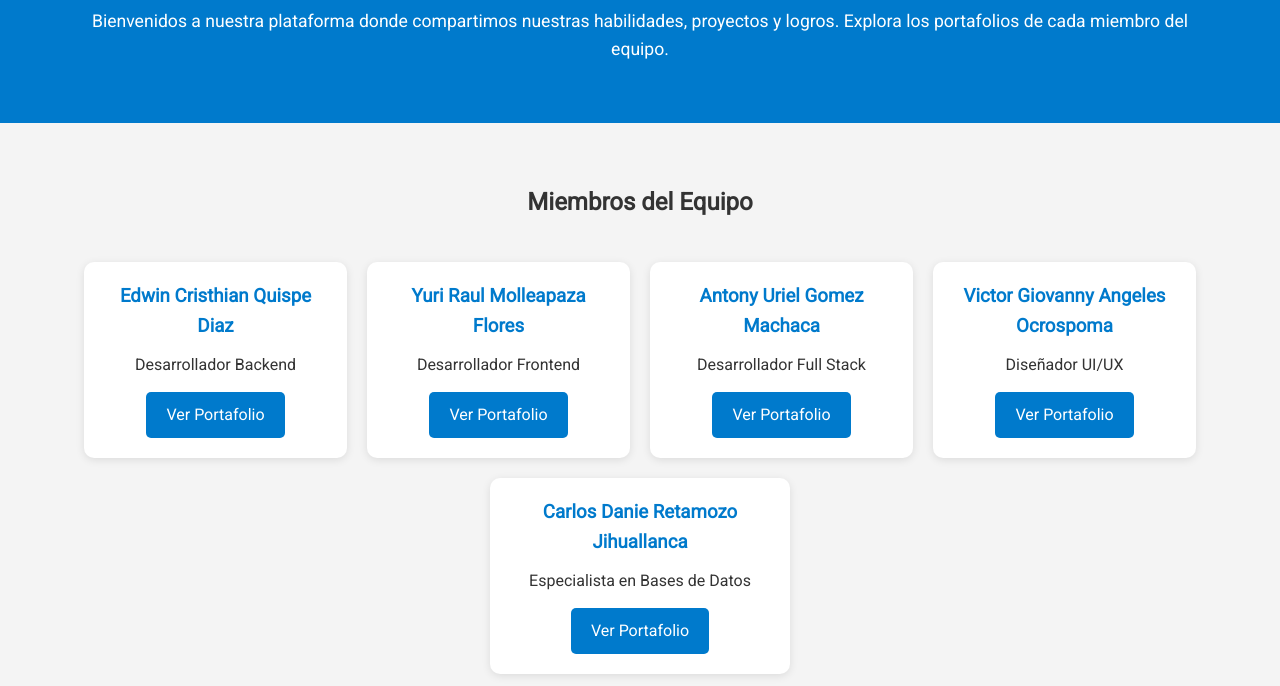
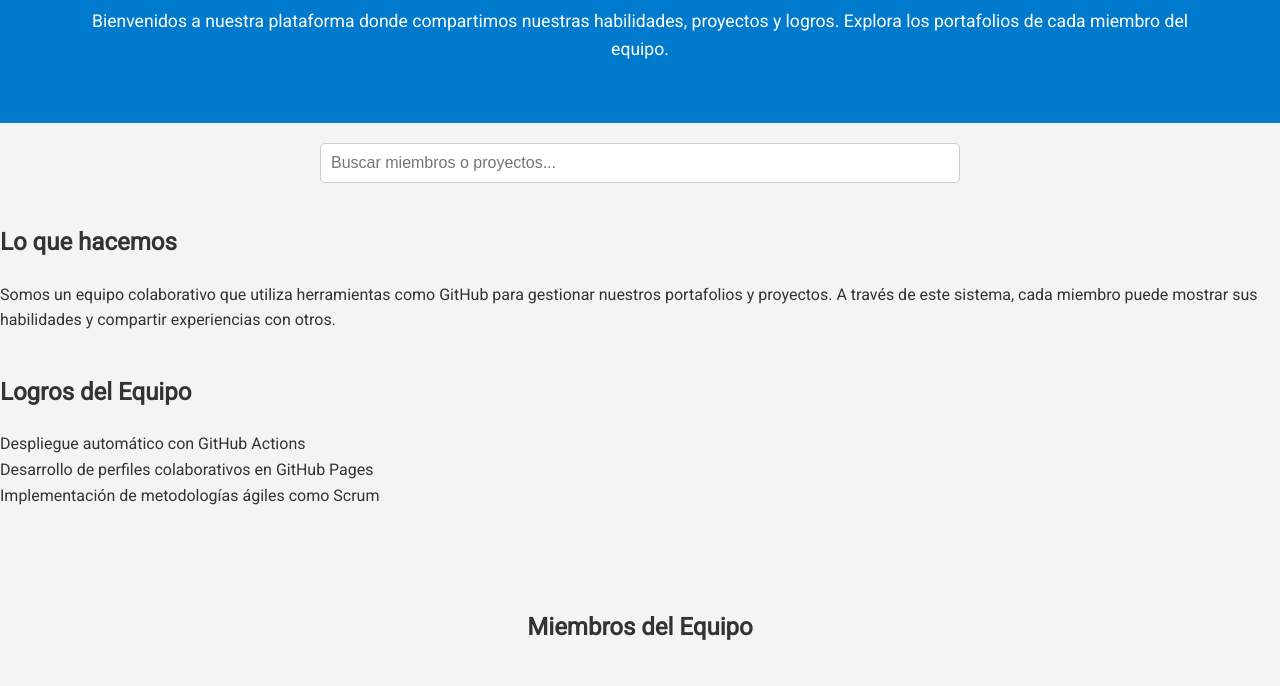
Before and after one commit to Gen0z63/Gen0z63, a website: page index.html in a window 1280 px wide. Shown: the part 114-800 px from the top of the page. Drawn offline with Linux system fonts and the light colour scheme.

Commit message:
Update index.html
IMPLEMENTACION DE FUNCIONALIDADES

```diff
--- a/index.html
+++ b/index.html
@@ -8,6 +8,52 @@
     <title>Proyecto Colaborativo - Portafolios del Equipo</title>
     <link href="https://fonts.googleapis.com/css2?family=Roboto&display=swap" rel="stylesheet" />
     <link rel="stylesheet" href="style.css"> <!-- Enlace a tu archivo de estilos -->
+    <style>
+        /* Agrega un estilo para la barra de búsqueda */
+        .search-container {
+            text-align: center;
+            margin: 20px 0;
+        }
+
+        #searchInput {
+            width: 50%;
+            padding: 10px;
+            font-size: 16px;
+            border-radius: 5px;
+            border: 1px solid #ccc;
+        }
+
+        /* Estilo para las secciones */
+        section {
+            margin: 40px 0;
+        }
+
+        section h2 {
+            font-size: 24px;
+            margin-bottom: 20px;
+        }
+
+        .team-members {
+            display: flex;
+            flex-wrap: wrap;
+            justify-content: space-around;
+        }
+
+        .team-member {
+            width: 200px;
+            text-align: center;
+            margin: 10px;
+            padding: 20px;
+            border: 1px solid #ccc;
+            border-radius: 8px;
+        }
+
+        /* Imagen responsiva */
+        #teamImage img {
+            width: 100%;
+            height: auto;
+        }
+    </style>
 </head>
 
 <body>
@@ -19,11 +65,52 @@
         </div>
     </header>
 
+    <!-- Barra de búsqueda -->
+    <div class="search-container">
+        <input type="text" id="searchInput" onkeyup="searchFunction()" placeholder="Buscar miembros o proyectos..." title="Buscar">
+    </div>
+
+    <script>
+        function searchFunction() {
+            var input, filter, ul, li, a, i, txtValue;
+            input = document.getElementById("searchInput");
+            filter = input.value.toUpperCase();
+            ul = document.getElementById("portfolioList");
+            li = ul.getElementsByTagName("li");
+
+            for (i = 0; i < li.length; i++) {
+                a = li[i].getElementsByTagName("a")[0];
+                txtValue = a.textContent || a.innerText;
+                if (txtValue.toUpperCase().indexOf(filter) > -1) {
+                    li[i].style.display = "";
+                } else {
+                    li[i].style.display = "none";
+                }
+            }
+        }
+    </script>
+
+    <!-- Apartado de lo que hacemos -->
+    <section id="whatWeDo">
+        <h2>Lo que hacemos</h2>
+        <p>Somos un equipo colaborativo que utiliza herramientas como GitHub para gestionar nuestros portafolios y proyectos. A través de este sistema, cada miembro puede mostrar sus habilidades y compartir experiencias con otros.</p>
+    </section>
+
+    <!-- Apartado de logros -->
+    <section id="achievements">
+        <h2>Logros del Equipo</h2>
+        <ul>
+            <li>Despliegue automático con GitHub Actions</li>
+            <li>Desarrollo de perfiles colaborativos en GitHub Pages</li>
+            <li>Implementación de metodologías ágiles como Scrum</li>
+        </ul>
+    </section>
+
     <!-- Sección de miembros -->
     <section class="team">
         <div class="container">
             <h2>Miembros del Equipo</h2>
-            <div class="team-members">
+            <div class="team-members" id="portfolioList">
                 <!-- Miembro 1 -->
                 <div class="team-member">
                     <h3>Edwin Cristhian Quispe Diaz</h3>
@@ -58,6 +145,12 @@
         </div>
     </section>
 
+    <!-- Imagen de equipo -->
+    <section id="teamImage">
+        <h2>Conoce a nuestro equipo</h2>
+        <img src="ruta/de/tu/imagen.jpg" alt="Imagen del equipo" />
+    </section>
+
     <!-- Footer con información de contacto o derechos de autor -->
     <footer>
         <div class="container">
```
